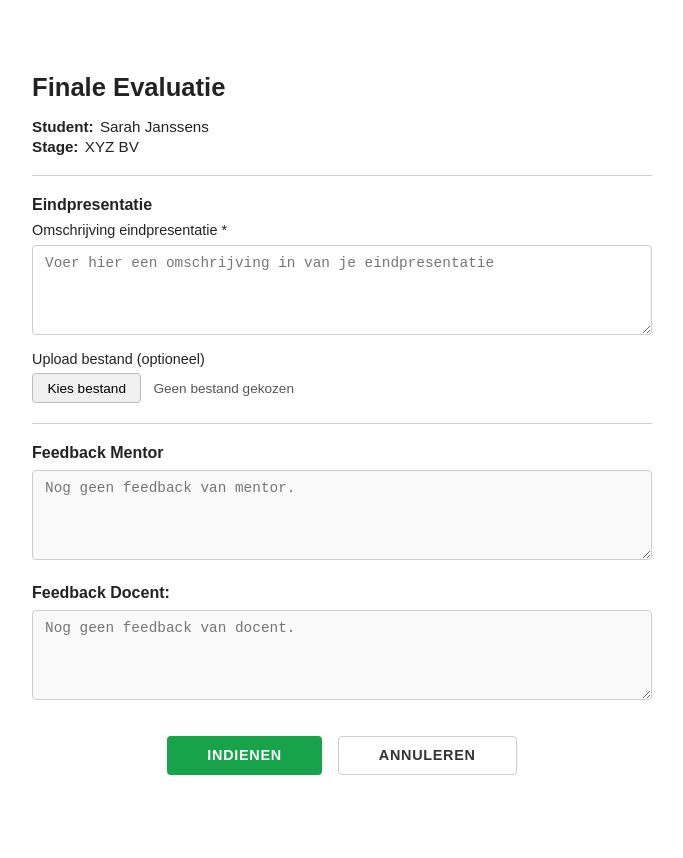
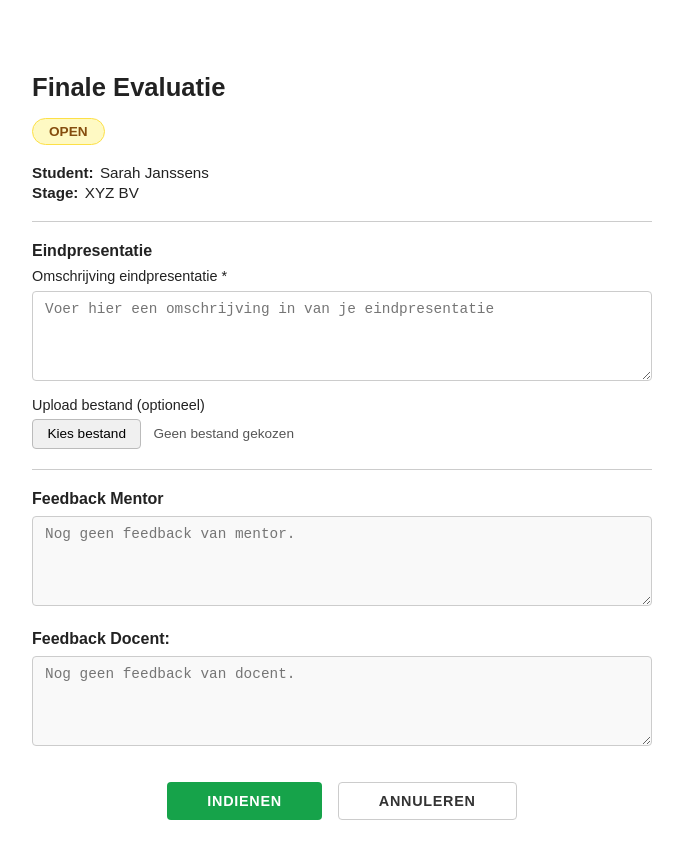
Before and after one commit to Programming-Project-stage-applicatie/stage-app, a React (Vite) app in the folder frontend/: page /finale-evaluatie in a window 1280 px wide. Shown: the top 858 px of the page, without its empty margins (298-981 px from the left). Before the commit the page ends 831 px from the top, so only its background shows below. Built offline with nearby package versions, Linux system fonts and the light colour scheme; no server answers.

Commit message:
status badge toegevoegd

```diff
--- a/frontend/src/pages/FinaleEvaluatie.jsx
+++ b/frontend/src/pages/FinaleEvaluatie.jsx
@@ -81,6 +81,12 @@ export default function FinaleEvaluatie() {
 
       {/* ── Titel ── */}
       <h1 style={s.titel}>Finale Evaluatie</h1>
+
+      <div style={s.statusBadge(evaluatie.status)}>
+      {evaluatie.status ? evaluatie.status.toUpperCase() : "ONBEKEND"}
+      </div>
+
+
 
       {/* ── Student info ── */}
       <div style={s.infoBlok}>
@@ -256,4 +262,26 @@ const s = {
   scoreBlok:       { display: "inline-block", background: "#f0fdf4", border: "1px solid #86efac", borderRadius: "8px", padding: "0.75rem 1.5rem", marginBottom: "0.5rem" },
   scoreGetal:      { fontSize: "2rem", fontWeight: "bold", color: "#16a34a" },
   scoreMax:        { fontSize: "1rem", color: "#555" },
+
+scoreMax:    { fontSize: "1rem", color: "#555" },
+  statusBadge: (status) => ({
+    display: "inline-block",
+    padding: "0.3rem 1rem",
+    borderRadius: "20px",
+    fontWeight: "bold",
+    fontSize: "0.85rem",
+    marginBottom: "1rem",
+    background:
+      status === "Open"        ? "#fef9c3" :
+      status === "Ingediend"   ? "#dbeafe" :
+      status === "Geëvalueerd" ? "#f0fdf4" : "#f3f4f6",
+    color:
+      status === "Open"        ? "#854d0e" :
+      status === "Ingediend"   ? "#1e40af" :
+      status === "Geëvalueerd" ? "#166534" : "#374151",
+    border:
+      status === "Open"        ? "1px solid #fde047" :
+      status === "Ingediend"   ? "1px solid #93c5fd" :
+      status === "Geëvalueerd" ? "1px solid #86efac" : "1px solid #d1d5db",
+  }),
 };
```
